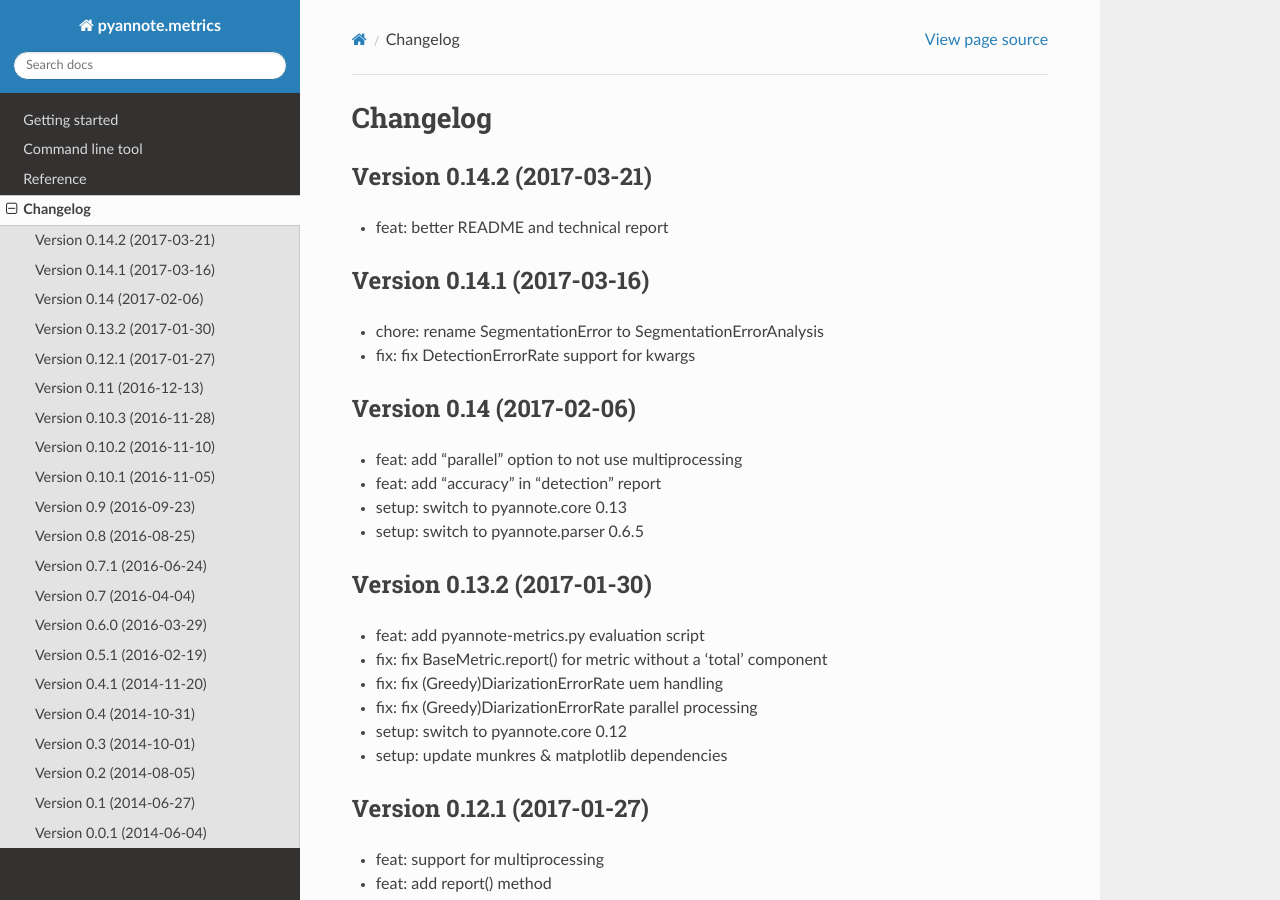
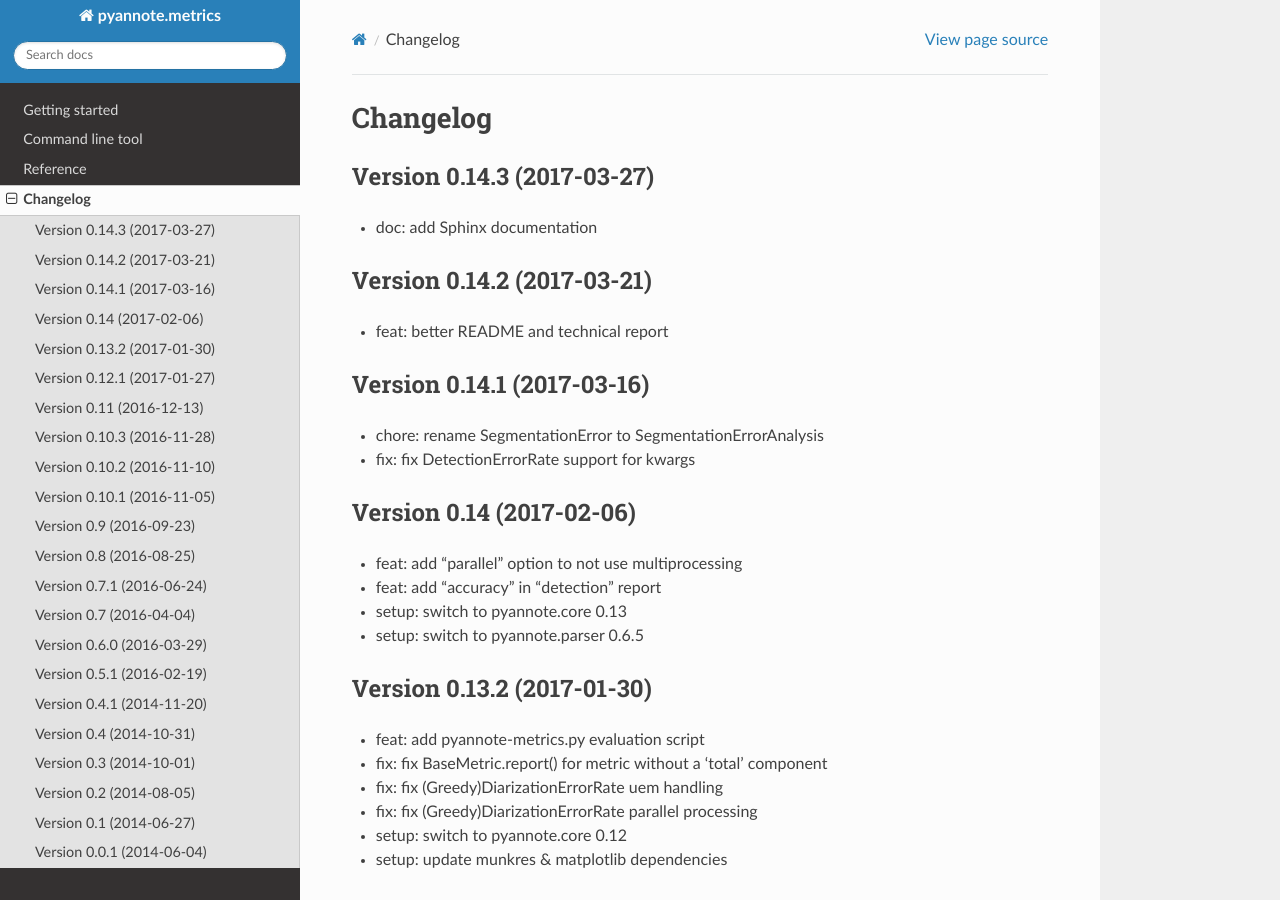
Before and after one commit to pyannote/pyannote-metrics, a Sphinx documentation site: the page built from docs/source/changelog.rst, in a window 1280 px wide and 900 px high. Built offline with Sphinx 7.4.7 and the Read the Docs theme 2.0.0, drawn with Linux system fonts in a browser that asks for light colours.

Commit message:
doc: update changelog

```diff
--- a/docs/source/changelog.rst
+++ b/docs/source/changelog.rst
@@ -1,6 +1,11 @@
 #########
 Changelog
 #########
+
+Version 0.14.3 (2017-03-27)
+~~~~~~~~~~~~~~~~~~~~~~~~~~~
+
+- doc: add Sphinx documentation
 
 Version 0.14.2 (2017-03-21)
 ~~~~~~~~~~~~~~~~~~~~~~~~~~~
```
